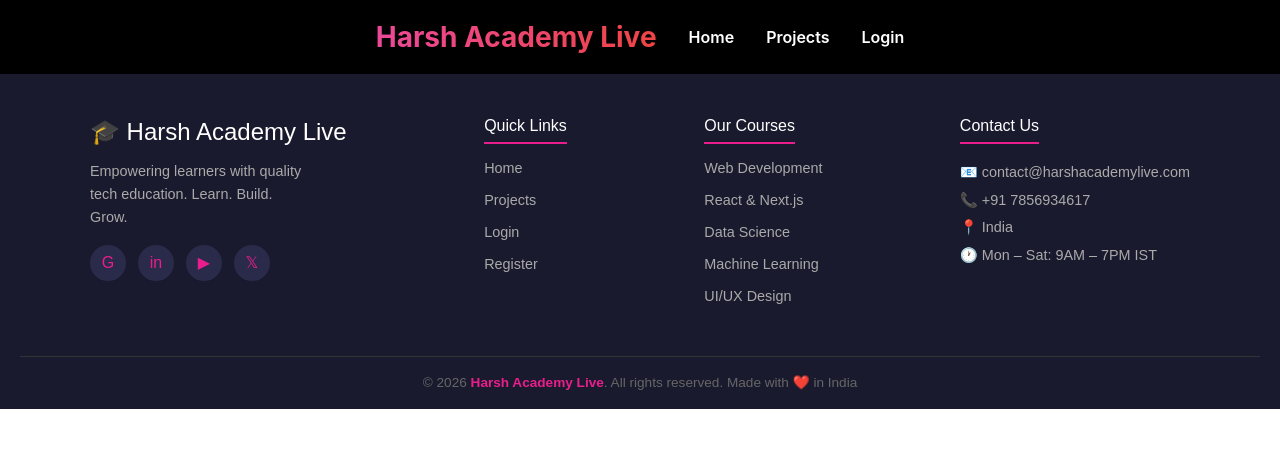
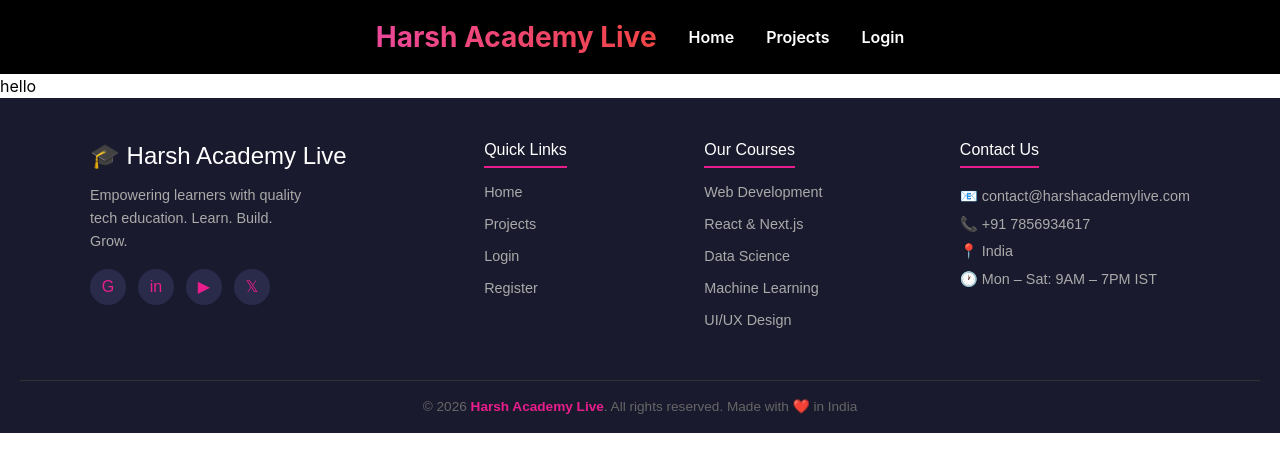
Before and after one commit to harsh-suman5/testing_website, a React (Vite) app: page /dash_home in a window 1280 px wide. Shown: the top 472 px of the page. Built offline with nearby package versions, Linux system fonts and the light colour scheme; no server answers.

Commit message:
student dashboard ui designing work started

```diff
--- a/src/components/dashboard/dash_home.jsx
+++ b/src/components/dashboard/dash_home.jsx
@@ -2,9 +2,13 @@ import React from 'react'
 import Dash_navbar from './dash_navbar'
 
 const Dash_home = () => {
-  return (
-    <>
-      <Dash_navbar />
+    const username = localStorage.getItem('username')
+    return (
+        <>
+            <Dash_navbar />
+            <div>
+                <h1>hello {username}</h1>
+      </div>
 
     </>
   )
```
